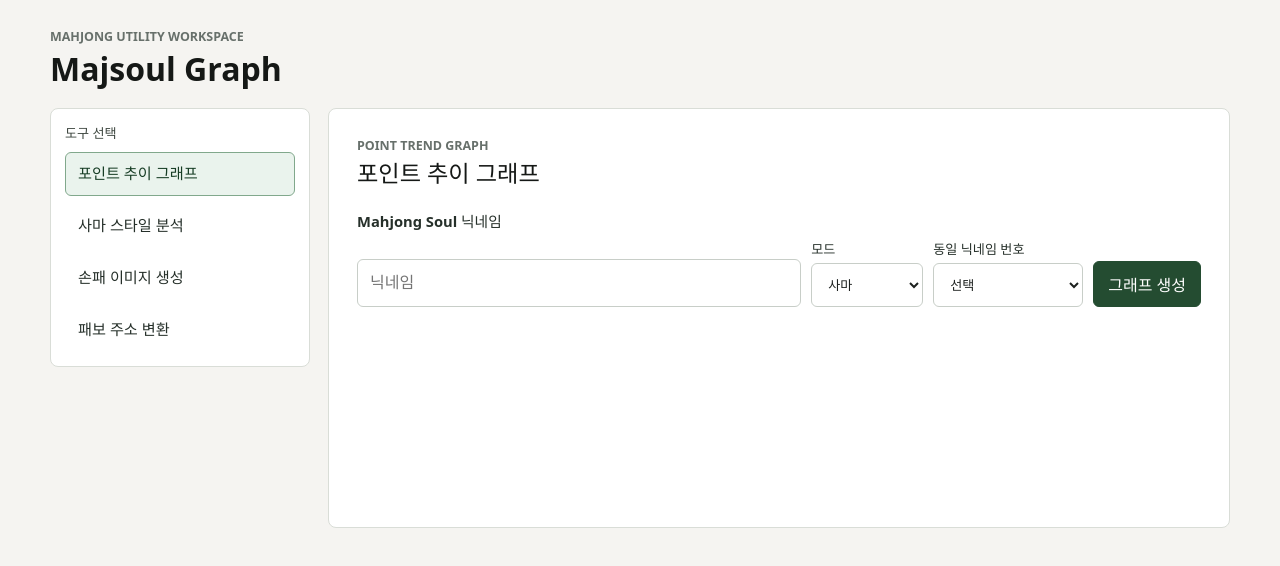
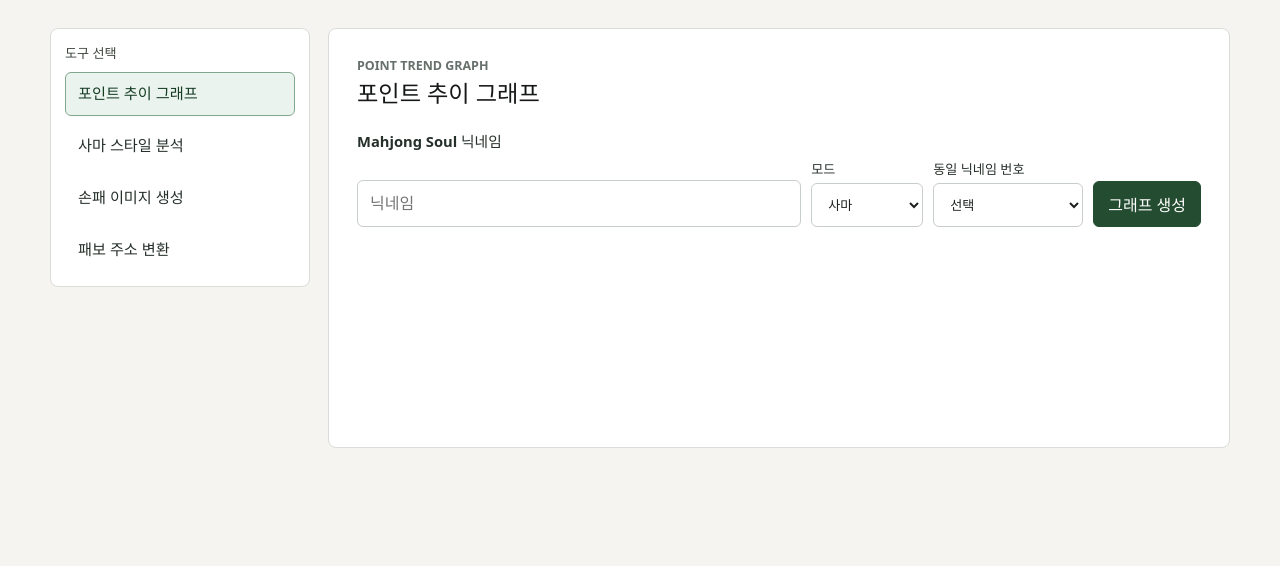
Before and after one commit to 4n3u/MajsoulGraph, a React (Vite) app in the folder client/: page / in a window 1280 px wide. Shown: the top 566 px of the page. Built offline with nearby package versions, Linux system fonts and the light colour scheme.

Commit message:
fix: remove app header block

```diff
--- a/client/src/components/AppShell.tsx
+++ b/client/src/components/AppShell.tsx
@@ -63,13 +63,6 @@
       onValueChange={(value) => setSelectedTool(value as ToolId)}
       orientation={isMobile ? "horizontal" : "vertical"}
     >
-      <header className="app-header">
-        <div>
-          <p className="app-kicker">Mahjong utility workspace</p>
-          <h1>Majsoul Graph</h1>
-        </div>
-      </header>
-
       <div className="app-layout">
         <aside className="tool-nav" aria-label="도구">
           <div className="nav-heading">도구 선택</div>
--- a/client/src/styles.css
+++ b/client/src/styles.css
@@ -18,23 +18,6 @@
 .app-shell {
   min-height: 100vh;
   padding: 28px;
-}
-
-.app-header {
-  display: flex;
-  align-items: flex-end;
-  justify-content: space-between;
-  margin: 0 auto 20px;
-  max-width: 1180px;
-}
-
-.app-kicker {
-  color: #67706b;
-  font-size: 0.78rem;
-  font-weight: 700;
-  letter-spacing: 0;
-  margin: 0 0 6px;
-  text-transform: uppercase;
 }
 
 h1,
@@ -585,10 +568,6 @@
     padding: 18px;
   }
 
-  .app-header {
-    margin-bottom: 16px;
-  }
-
   h1 {
     font-size: 1.7rem;
   }
```
Also changed, not shown: 1 other file (tests, documents, lock files or other folders).
